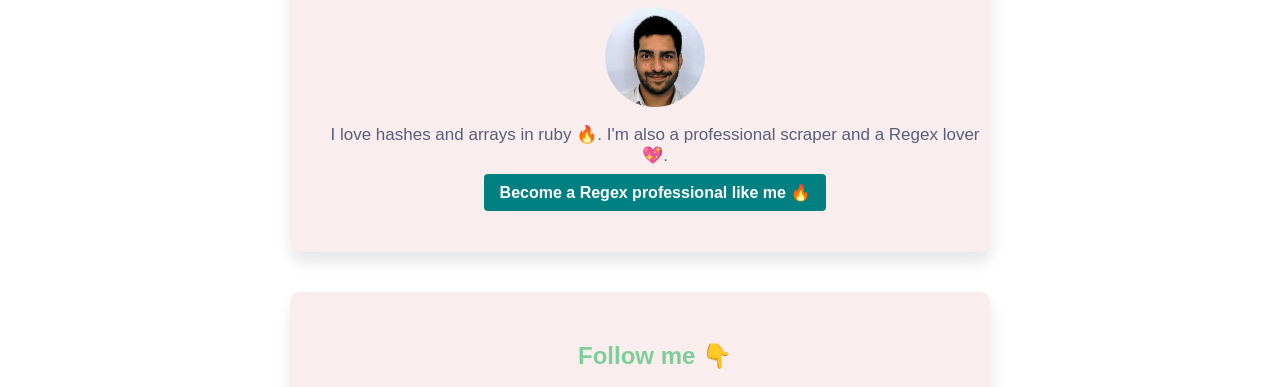
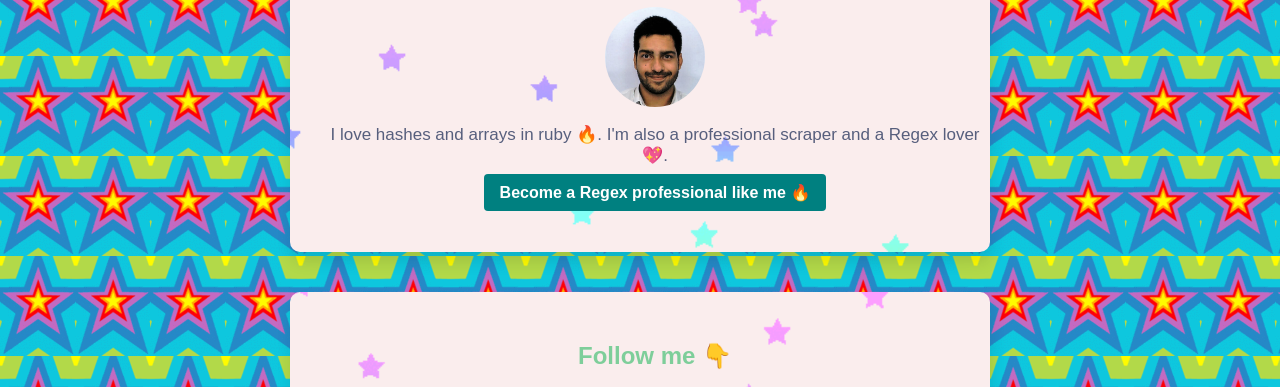
Before and after one commit to richad-m/Profile, a plain HTML site: page index.html in a window 1280 px wide. Shown: the part 144-531 px from the top of the page. Drawn offline with Linux system fonts and the light colour scheme.

Commit message:
added gif

```diff
--- a/style.css
+++ b/style.css
@@ -7,7 +7,8 @@
 body {
   color:#575F7D;
   font-family: 'Raleway', sans-serif;
-  /* background-image: url("images/binbin.jpg"); */
+  background-image: url("images/binbin.gif");
+  /* background-size: cover; */
 }
 h1 {
   color:#575F7D;
@@ -50,7 +51,8 @@ a:hover {
 }
 
 .card {
-  /* background-image: url("images/binbin.jpg"); */
+  background-image: url("images/tenor.gif");
+  background-size: cover;
   margin: 40px auto;
   padding-left: 30px;
   padding-bottom: 50px;
```
Also changed, not shown: images/binbin.gif (added), images/giphy.gif (added), images/tenor.gif (added).
